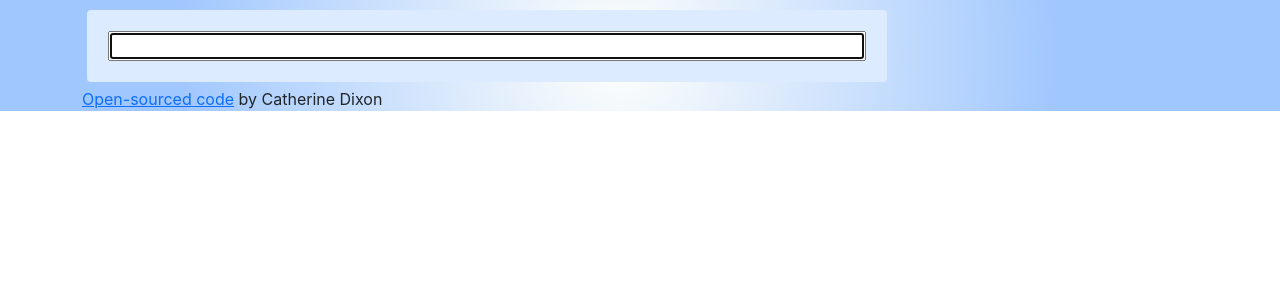
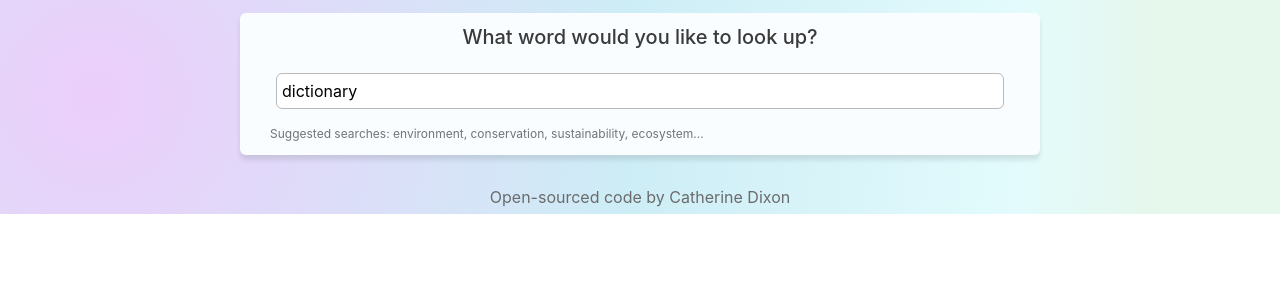
Before and after one commit to cathdxn/dictionary-react, a React (Create React App) app: page / in a window 1280 px wide. Shown: the top 300 px of the page. Built offline with nearby package versions, Linux system fonts and the light colour scheme; no server answers.

Commit message:
Styled application

```diff
--- a/package.json
+++ b/package.json
@@ -3,6 +3,7 @@
   "version": "0.1.0",
   "private": true,
   "dependencies": {
+    "@fortawesome/fontawesome-free": "^5.15.4",
     "@testing-library/jest-dom": "^5.14.1",
     "@testing-library/react": "^11.2.7",
     "@testing-library/user-event": "^12.8.3",
--- a/src/App.css
+++ b/src/App.css
@@ -1,22 +1,95 @@
-.App {
+body {
   background: radial-gradient(
-    592px at 48.2% 50%,
-    rgba(255, 255, 249, 0.6) 0%,
-    rgb(160, 199, 254) 74.6%
+    circle at 7.4% 45.1%,
+    rgb(236, 206, 251) 0%,
+    rgb(205, 237, 246) 45.1%,
+    rgb(227, 251, 252) 78.4%,
+    rgb(230, 247, 235) 90%
   );
+  background-repeat: no-repeat;
+  background-size: cover;
+  margin-bottom: 0;
   padding-top: 5px;
+  color: rgb(58, 58, 58);
 }
 
 section {
   max-width: 800px;
   display: block;
   margin: auto;
-  background-color: rgb(220, 235, 255);
-  border-radius: 4px;
-  margin: 5px;
-  padding: 5px;
+  background-color: #f9fdff;
+  border-radius: 6px;
+  margin: 8px auto;
+  padding: 12px 20px;
+  box-shadow: 0px 5px 5px 0px rgba(0, 0, 0, 10%);
+}
+
+h1 {
+  font-size: 20px;
+  text-align: center;
 }
 
 form input {
   width: 100%;
+  border: 1px solid rgb(185, 185, 185);
+  padding: 5px;
+  border-radius: 6px;
 }
+form input:focus {
+  outline: 0px;
+  box-shadow: 1px 1px 1px 1px rgba(202, 202, 202, 0.35);
+}
+
+footer,
+footer a {
+  color: #6b6b6b;
+  text-decoration: none;
+  margin: 30px 0px 5px 0px;
+  text-align: center;
+}
+.suggestions {
+  opacity: 0.7;
+  font-size: 12px;
+  margin: 0px 10px;
+}
+
+.Phonetic .audio-link {
+  border: 1px solid rgb(118, 185, 204);
+  text-decoration: none;
+  padding: 5px 10px;
+  border-radius: 15px;
+  transition: all 50ms ease-in-out;
+  color: rgb(118, 185, 204);
+  font-size: 14px;
+  font-weight: bold;
+  line-height: 40px;
+}
+.Phonetic .audio-link:hover {
+  background-color: rgb(118, 185, 204);
+  color: #f9fdff;
+}
+.Phonetic .text {
+  font-style: oblique;
+  opacity: 0.6;
+}
+.Meaning p {
+  margin-top: 20px;
+}
+.Meaning .example {
+  color: #70757a;
+  font-style: oblique;
+  margin-top: 20px;
+}
+
+.Synonyms {
+  padding: 0px;
+  margin-top: 20px;
+  font-size: 14 px;
+  font-weight: lighter;
+}
+.Synonyms .each {
+  list-style-type: none;
+  display: inline-flex;
+  justify-content: space-evenly;
+  margin: 10px 10px 0px 0px;
+}
--- a/src/App.js
+++ b/src/App.js
@@ -6,7 +6,7 @@ function App() {
     <div className="App">
       <div className="container">
         <main>
-          <Dictionary />
+          <Dictionary defaultKeyword="dictionary" />
         </main>
         <footer>
           <a href="https://github.com/cathdxn/dictionary-react">
--- a/src/Dictionary.js
+++ b/src/Dictionary.js
@@ -2,38 +2,56 @@ import axios from "axios";
 import React, { useState } from "react";
 import Results from "./Results";
 
-export default function Dictionary() {
-  let [keyword, setKeyword] = useState("");
+export default function Dictionary(props) {
+  let [keyword, setKeyword] = useState(props.defaultKeyword);
   let [results, setResults] = useState(null);
+  let [loaded, setLoaded] = useState(false);
 
   function handleResponse(response) {
     console.log(response.data[0].meanings[0].definitions[0].definition);
     setResults(response.data[0]);
   }
 
-  function search(event) {
-    event.preventDefault();
-
+  function search() {
     // documentation: https://dictionaryapi.dev/
 
     let apiUrl = `https://api.dictionaryapi.dev/api/v2/entries/en_US/${keyword}`;
     axios.get(apiUrl).then(handleResponse);
   }
+
+  function handleSubmit(event) {
+    event.preventDefault();
+    search();
+  }
   function handleKeywordChange(event) {
     setKeyword(event.target.value);
   }
+
+  function load() {
+    setLoaded(true);
+    search();
+  }
+  if (loaded) {
     return (
       <div className="Dictionary">
         <section>
-        <form className="p-3" onSubmit={search}>
+          <h1>What word would you like to look up?</h1>
+          <form className="p-3" onSubmit={handleSubmit}>
             <input
               type="search"
               onChange={handleKeywordChange}
-            autoFocus={true}
+              defaultValue={props.defaultKeyword}
             />
           </form>
+          <div className="suggestions">
+            Suggested searches: environment, conservation, sustainability,
+            ecosystem...
+          </div>
         </section>
         <Results results={results} />
       </div>
     );
+  } else {
+    load();
   }
+}
--- a/src/Meaning.js
+++ b/src/Meaning.js
@@ -2,24 +2,20 @@ import React from "react";
 import Synonyms from "./Synonyms";
 
 export default function Meaning(props) {
-  console.log(props.meaning);
-  console.log(props.meaning.partOfSpeech[0]);
   return (
     <section className="Meaning">
       <h3>{props.meaning.partOfSpeech}</h3>
       {props.meaning.definitions.map(function (definition, index) {
         return (
           <div key={index}>
-            {definition.definition}
-            <br />
-            Example: {definition.example}
-            <br />
-            <Synonyms synonyms={definition.synonyms} />
+            <div className="definition">{definition.definition}</div>
+            <div className="example">{definition.example}</div>
+            <div>
+              <Synonyms synonyms={definition.synonyms} />
+            </div>{" "}
           </div>
         );
       })}
-      <p>{props.meaning.definitions[0].definition}</p>
-      <p>{props.meaning.definitions[0].example}</p>
     </section>
   );
 }
--- a/src/Phonetic.js
+++ b/src/Phonetic.js
@@ -1,17 +1,21 @@
 import React from "react";
 
 export default function Phonetic(props) {
+  if (props.phonetic.text) {
     return (
-    <section className="Phonetic">
+      <div className="Phonetic">
         <a
-        className="btn btn-primary"
           href={props.phonetic.audio}
           target="_blank"
           rel="noreferrer"
+          className="audio-link"
         >
           Listen
         </a>{" "}
-      <span>{props.phonetic.text}</span>
-    </section>
+        <span className="text">{props.phonetic.text}</span>
+      </div>
     );
+  } else {
+    return null;
   }
+}
--- a/src/Results.js
+++ b/src/Results.js
@@ -3,29 +3,29 @@ import Meaning from "./Meaning";
 import Phonetic from "./Phonetic";
 
 export default function Dictionary(props) {
-  console.log(props.results);
   if (props.results) {
     return (
       <div className="Results">
         <section>
           <h2>{props.results.word}</h2>
+
+          {props.results.phonetics.map(function (phonetic, index) {
+            return (
+              <span key={index}>
+                <Phonetic phonetic={phonetic} />
+              </span>
+            );
+          })}
         </section>
-        {props.results.phonetics.map(function (phonetic, index) {
-          return (
-            <div key={index}>
-              <Phonetic phonetic={phonetic} />
-            </div>
-          );
-        })}
-        <div>
+        <span>
           {props.results.meanings.map(function (meaning, index) {
             return (
-              <div key={index}>
+              <span key={index}>
                 <Meaning meaning={meaning} />
-              </div>
+              </span>
             );
           })}
-        </div>
+        </span>
       </div>
     );
   } else {
--- a/src/Synonyms.js
+++ b/src/Synonyms.js
@@ -3,9 +3,13 @@ import React from "react";
 export default function Synonyms(props) {
   if (props.synonyms) {
     return (
-      <ul>
+      <ul className="Synonyms">
         {props.synonyms.map(function (synonym, index) {
-          return <li key={index}>{synonym}</li>;
+          return (
+            <li className="each" key={index}>
+              {synonym}
+            </li>
+          );
         })}
       </ul>
     );
```
Also changed, not shown: 1 other file (tests, documents, lock files or other folders). Lines whose indentation alone changed are shown as unchanged.
